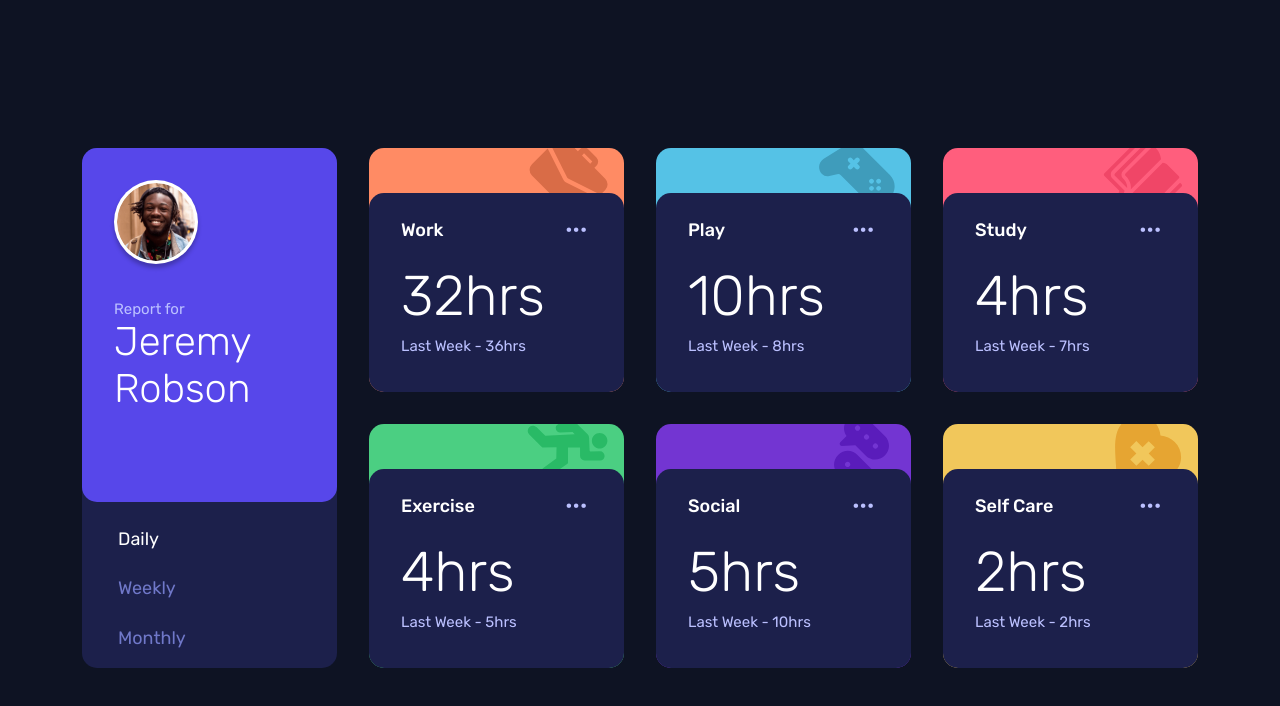
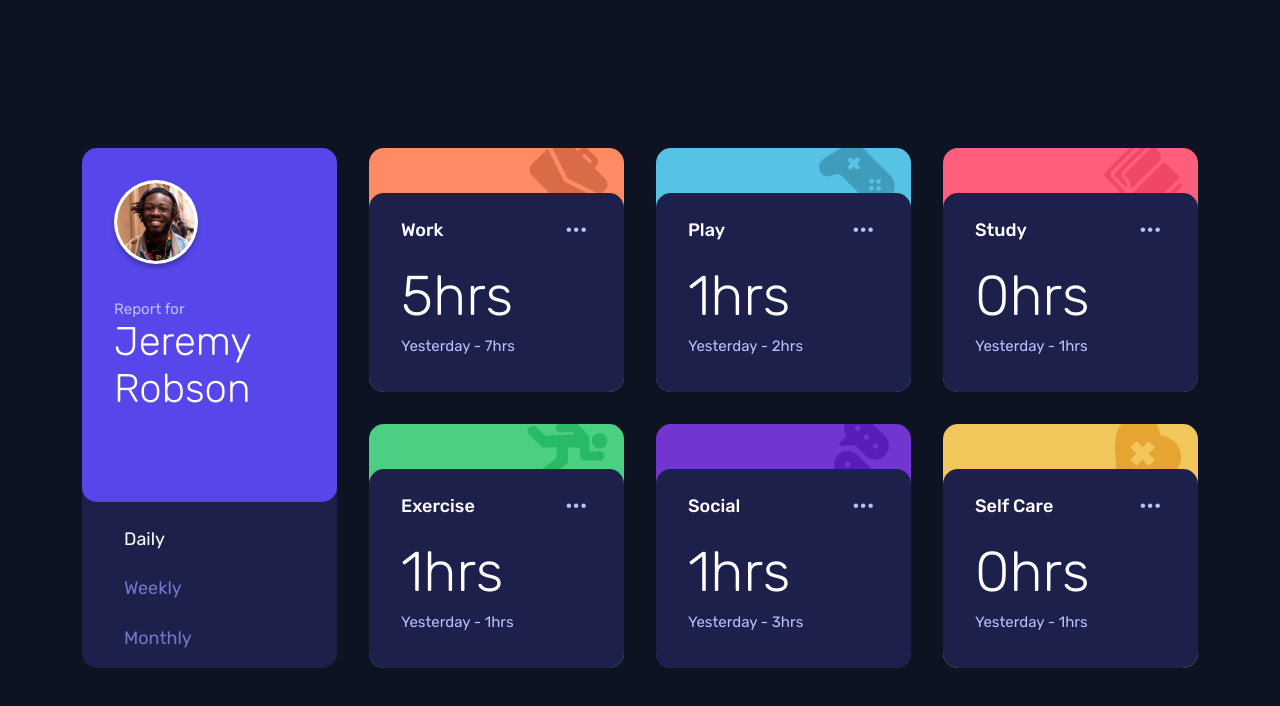
Before and after one commit to HalfwitGoldfish/time-tracking-dashboard-main, a plain HTML site: page index.html in a window 1280 px wide. Both pictures are taken after a click on the button "Daily". Drawn offline with Linux system fonts and the light colour scheme.

Commit message:
done, needs nitpicking

```diff
--- a/index.html
+++ b/index.html
@@ -22,13 +22,13 @@
     <!-- Jeremy-start -->
     <div class="jeremy cardBodyDBlue">
       <div class="jeremySection">
-        <div class="mobilePic paddingLeft paddingTop paddingBottom">
+        <div class="mobilePic marginLeft paddingTop marginBottom">
           <img
             class="jeremyPic"
             src="images/image-jeremy.png"
             alt="jeremy profile">
         </div>
-        <div class="mobileFlex paddingLeft">
+        <div class="mobileFlex marginLeft">
           <div>
             <p class="whoFor">Report for</p>
           </div>
@@ -42,21 +42,21 @@
         <div>
           <button
             id="dailyBtn"
-            class="timeBtn paddingLeft"
+            class="timeBtn marginLeft"
             >Daily
           </button>
         </div>
         <div>
           <button
             id="weeklyBtn"
-            class="timeBtn paddingLeft timeSelect"
+            class="timeBtn marginLeft"
             >Weekly
           </button>
         </div>
         <div>
           <button
             id="monthlyBtn"
-            class="timeBtn paddingLeft"
+            class="timeBtn marginLeft"
             >Monthly
           </button>
         </div>
@@ -73,7 +73,7 @@
       </div>
       <div class="cardHeight cardBodyDBlue">
 
-        <div class="paddingLeft paddingRight">
+        <div class="marginLeft marginRight">
           <div class="cardTitle">
             <p>Work</p>
             <div class="alignEnd">
@@ -83,10 +83,18 @@
 
           <div class="mobileHrsGrid">
             <div class="mobileHrsFlex">
-              <h2 class="hours">32hrs</h2>
+              <h2
+                id="currentWork"
+                class="hours"
+                >...
+              </h2>
             </div>
             <div class="mobileHrsFlex">
-              <p class="noPadding previousHours">Last Week - 36hrs</p>
+              <p
+                id="previousWork"
+                class="noPadding previousHours"
+                >...
+              </p>
             </div>
           </div>
         </div>
@@ -104,7 +112,7 @@
       </div>
       <div class="cardHeight cardBodyDBlue">
 
-        <div class="paddingLeft paddingRight">
+        <div class="marginLeft marginRight">
           <div class="cardTitle">
             <p>Play</p>
             <div class="alignEnd">
@@ -114,10 +122,18 @@
 
           <div class="mobileHrsGrid">
             <div class="mobileHrsFlex">
-              <h2 class="hours">10hrs</h2>
+              <h2
+                id="currentPlay"
+                class="hours"
+                >...
+              </h2>
             </div>
             <div class="mobileHrsFlex">
-              <p class="noPadding previousHours">Last Week - 8hrs</p>
+              <p
+                id="previousPlay"
+                class="noPadding previousHours"
+                >...
+              </p>
             </div>
           </div>
         </div>
@@ -135,7 +151,7 @@
       </div>
       <div class="cardHeight cardBodyDBlue">
 
-        <div class="paddingLeft paddingRight">
+        <div class="marginLeft marginRight">
           <div class="cardTitle">
             <p>Study</p>
             <div class="alignEnd">
@@ -145,10 +161,18 @@
 
           <div class="mobileHrsGrid">
             <div class="mobileHrsFlex">
-              <h2 class="hours">4hrs</h2>
+              <h2
+                id="currentStudy"
+                class="hours"
+                >...
+              </h2>
             </div>
             <div class="mobileHrsFlex">
-              <p class="noPadding previousHours">Last Week - 7hrs</p>
+              <p
+                id="previousStudy"
+                class="noPadding previousHours"
+                >...
+              </p>
             </div>
           </div>
         </div>
@@ -166,7 +190,7 @@
       </div>
       <div class="cardHeight cardBodyDBlue">
 
-        <div class="paddingLeft paddingRight">
+        <div class="marginLeft marginRight">
           <div class="cardTitle">
             <p>Exercise</p>
             <div class="alignEnd">
@@ -176,10 +200,18 @@
 
           <div class="mobileHrsGrid">
             <div class="mobileHrsFlex">
-              <h2 class="hours">4hrs</h2>
+              <h2
+                id="currentExercise"
+                class="hours"
+                >...
+              </h2>
             </div>
             <div class="mobileHrsFlex">
-              <p class="noPadding previousHours">Last Week - 5hrs</p>
+              <p
+                id="previousExercise"
+                class="noPadding previousHours"
+                >...
+              </p>
             </div>
           </div>
         </div>
@@ -197,7 +229,7 @@
       </div>
       <div class="cardHeight cardBodyDBlue">
 
-        <div class="paddingLeft paddingRight">
+        <div class="marginLeft marginRight">
           <div class="cardTitle">
             <p>Social</p>
             <div class="alignEnd">
@@ -207,10 +239,18 @@
 
           <div class="mobileHrsGrid">
             <div class="mobileHrsFlex">
-              <h2 class="hours">5hrs</h2>
+              <h2
+                id="currentSocial"
+                class="hours"
+                >...
+              </h2>
             </div>
             <div class="mobileHrsFlex">
-              <p class="noPadding previousHours">Last Week - 10hrs</p>
+              <p
+                id="previousSocial"
+                class="noPadding previousHours"
+                >...
+              </p>
             </div>
           </div>
         </div>
@@ -226,7 +266,7 @@
       </div>
       <div class="cardHeight cardBodyDBlue">
 
-        <div class="paddingLeft paddingRight">
+        <div class="marginLeft marginRight">
           <div class="cardTitle">
             <p>Self Care</p>
             <div class="alignEnd">
@@ -236,10 +276,18 @@
 
           <div class="mobileHrsGrid">
             <div class="mobileHrsFlex">
-              <h2 class="hours">2hrs</h2>
+              <h2
+                id="currentCare"
+                class="hours"
+                >...
+              </h2>
             </div>
             <div class="mobileHrsFlex">
-              <p class="noPadding previousHours">Last Week - 2hrs</p>
+              <p
+                id="previousCare"
+                class="noPadding previousHours"
+                >...
+              </p>
             </div>
           </div>
         </div>
--- a/scripts/app.js
+++ b/scripts/app.js
@@ -1,38 +1,75 @@
 const dailyBtn = document.getElementById("dailyBtn");
 const weeklyBtn = document.getElementById("weeklyBtn");
 const monthlyBtn = document.getElementById("monthlyBtn");
+const currentWork = document.getElementById("currentWork");
+const previousWork = document.getElementById("previousWork");
+const currentPlay = document.getElementById("currentPlay");
+const previousPlay = document.getElementById("previousPlay");
+const currentStudy = document.getElementById("currentStudy");
+const previousStudy = document.getElementById("previousStudy");
+const currentExercise = document.getElementById("currentExercise");
+const previousExercise = document.getElementById("previousExercise");
+const currentSocial = document.getElementById("currentSocial");
+const previousSocial = document.getElementById("previousSocial");
+const currentCare = document.getElementById("currentCare");
+const previousCare = document.getElementById("previousCare");
+
+let jsonData = "";
+
+async function apiCall() {
+  const response = await fetch("data/data.json")
+  const data = await response.json();
+  jsonData = data;
+  startFunction(data)
+};
+
+  function displayText(dates, times)
+{
+  currentWork.innerText = `${jsonData[0].timeframes[times].current}hrs`;
+  previousWork.innerText = `${dates} - ${jsonData[0].timeframes[times].previous}hrs`;
+
+  currentPlay.innerText = `${jsonData[1].timeframes[times].current}hrs`;
+  previousPlay.innerText = `${dates} - ${jsonData[1].timeframes[times].previous}hrs`;
+
+  currentStudy.innerText = `${jsonData[2].timeframes[times].current}hrs`;
+  previousStudy.innerText = `${dates} - ${jsonData[2].timeframes[times].previous}hrs`;
+
+  currentExercise.innerText = `${jsonData[3].timeframes[times].current}hrs`;
+  previousExercise.innerText = `${dates} - ${jsonData[3].timeframes[times].previous}hrs`;
+
+  currentSocial.innerText = `${jsonData[4].timeframes[times].current}hrs`;
+  previousSocial.innerText = `${dates} - ${jsonData[4].timeframes[times].previous}hrs`;
+
+  currentCare.innerText = `${jsonData[5].timeframes[times].current}hrs`;
+  previousCare.innerText = `${dates} - ${jsonData[5].timeframes[times].previous}hrs`;
+}
+
+function startFunction(populate){
+  dailyBtn.className = "timeBtn marginLeft";
+  weeklyBtn.className = "timeBtn marginLeft timeSelect";
+  monthlyBtn.className = "timeBtn marginLeft";
+  displayText("Last Week", "weekly");
+}
 
 dailyBtn.addEventListener ("click", () => {
-    dailyBtn.className = "timeBtn paddingLeft timeSelect";
-    weeklyBtn.className = "timeBtn paddingLeft";
-    monthlyBtn.className = "timeBtn paddingLeft";
+  dailyBtn.className = "timeBtn marginLeft timeSelect";
+  weeklyBtn.className = "timeBtn marginLeft";
+  monthlyBtn.className = "timeBtn marginLeft";
+  displayText("Yesterday", "daily");
 });
 
 weeklyBtn.addEventListener ("click", () => {
-    dailyBtn.className = "timeBtn paddingLeft";
-    weeklyBtn.className = "timeBtn paddingLeft timeSelect";
-    monthlyBtn.className = "timeBtn paddingLeft";
+  dailyBtn.className = "timeBtn marginLeft";
+  weeklyBtn.className = "timeBtn marginLeft timeSelect";
+  monthlyBtn.className = "timeBtn marginLeft";
+  displayText("Last Week", "weekly");
 });
 
 monthlyBtn.addEventListener ("click", () => {
-    dailyBtn.className = "timeBtn paddingLeft";
-    weeklyBtn.className = "timeBtn paddingLeft";
-    monthlyBtn.className = "timeBtn paddingLeft timeSelect";
+  dailyBtn.className = "timeBtn marginLeft";
+  weeklyBtn.className = "timeBtn marginLeft";
+  monthlyBtn.className = "timeBtn marginLeft timeSelect";
+  displayText("Last Month", "monthly");
 });
 
-function apiCall() {
-    fetch(
-      "data/data.json"
-    )
-      // initializing our fetch from our endpoint
-
-      .then((response) => {
-        return response.json();
-      })
-
-      .then((data) => {
-        console.log(data);
-      });
-}
-
 apiCall();
--- a/style/styles.css
+++ b/style/styles.css
@@ -14,21 +14,22 @@ body {
     gap: 2em;
 }
 
-.paddingLeft {
-    padding-left: 2em;
+.marginLeft {
+    margin-left: 2em;
 }
 
-.paddingRight {
-    padding-right: 2em;
+.marginRight {
+    margin-right: 2em;
+}
+
+.marginBottom {
+    margin-bottom: 2em;
 }
 
 .paddingTop {
     padding-top: 2em;
 }
 
-.paddingBottom {
-    padding-bottom: 2em;
-}
 
 .jeremy {
     grid-row: span 2;
@@ -75,7 +76,7 @@ body {
     font-family: "Rubik", sans-serif;
     background-color: transparent;
     border: none;
-    width: fit-content;
+    /* width: fit-content; */
 }
 
 .timeSelect {
@@ -285,6 +286,10 @@ body {
         grid-template-columns: repeat(2, auto);
     }
 
+    .jeremy {
+        grid-row: span 2;
+    }
+
     .social {
         grid-column: auto;
     }
```
